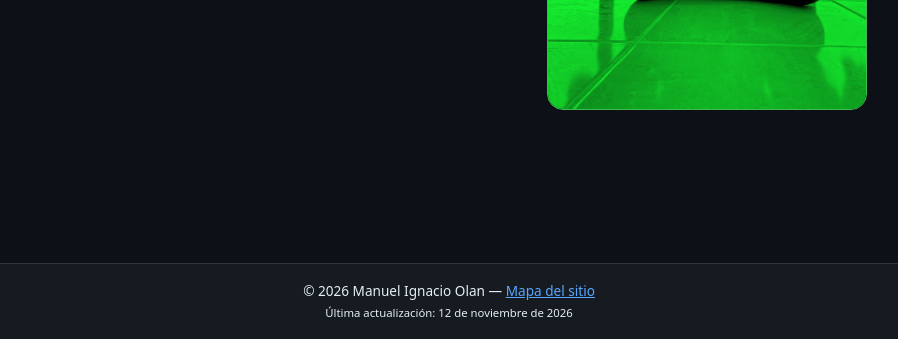
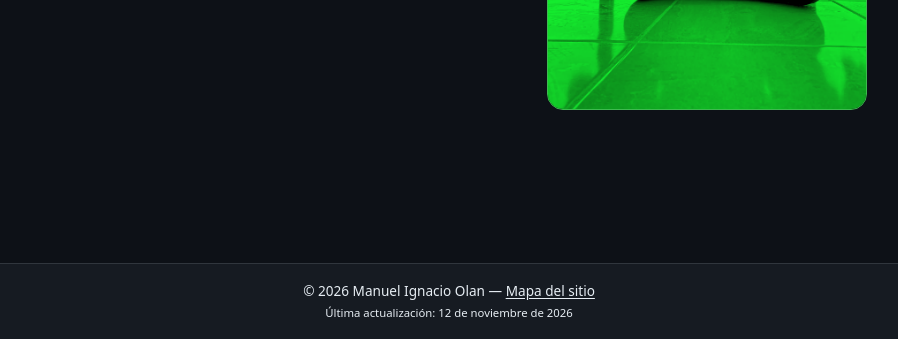
Before and after one commit to manuk-star/pagina-web-personal, a plain HTML site: page index.html in a window 1280 px wide. Shown: the part 461-800 px from the top of the page, without its empty margins (191-1089 px from the left). Drawn offline with Linux system fonts and the light colour scheme.

Commit message:
cambios 3.1.4 version

```diff
--- a/css/main.css
+++ b/css/main.css
@@ -327,8 +327,9 @@ footer {
 }
 
 footer a {
-  color: var(--color-primary);
+  color: var(--color-text);
   text-decoration: underline;
+  text-underline-offset: 0.15em;
 }
 
 /* =====================
```
